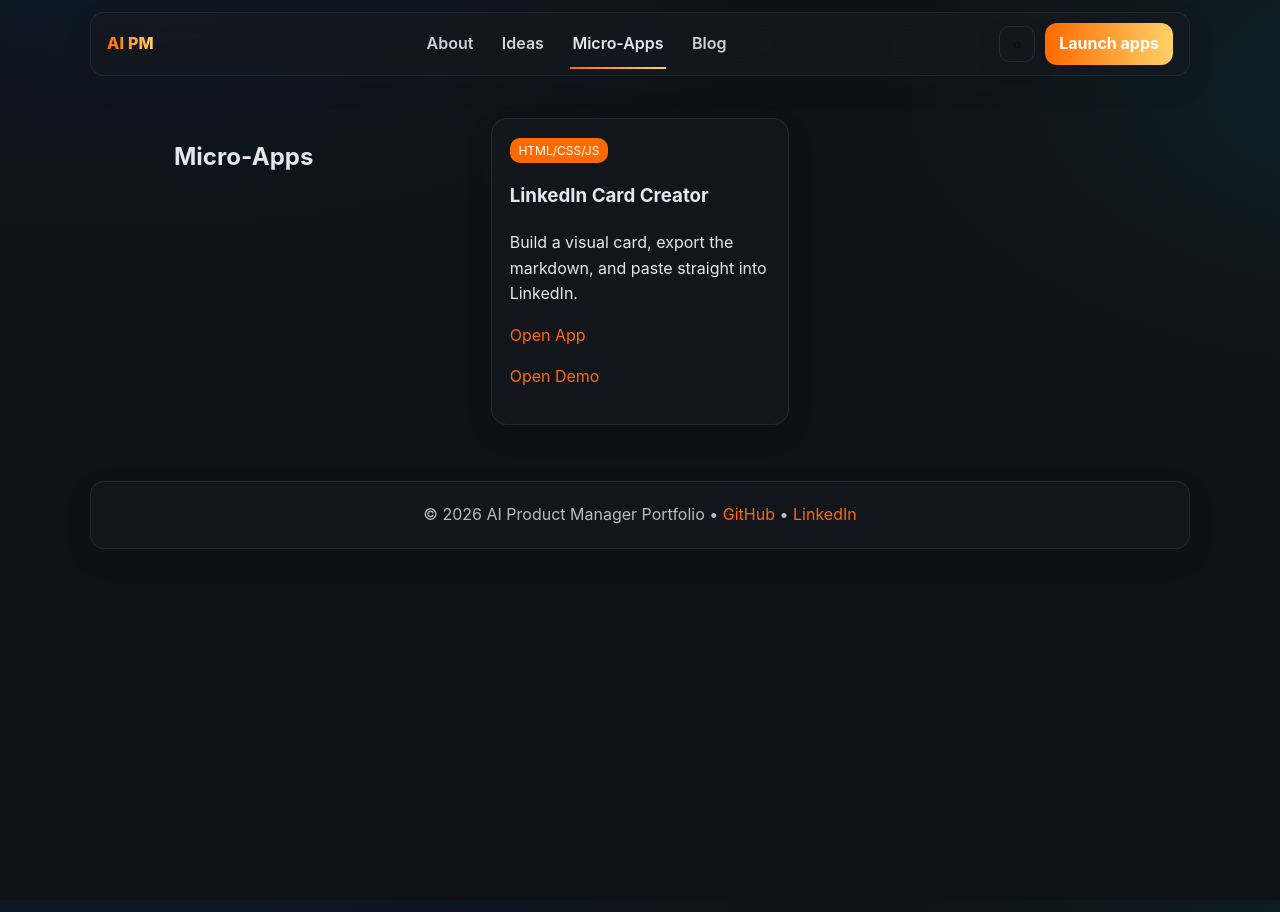
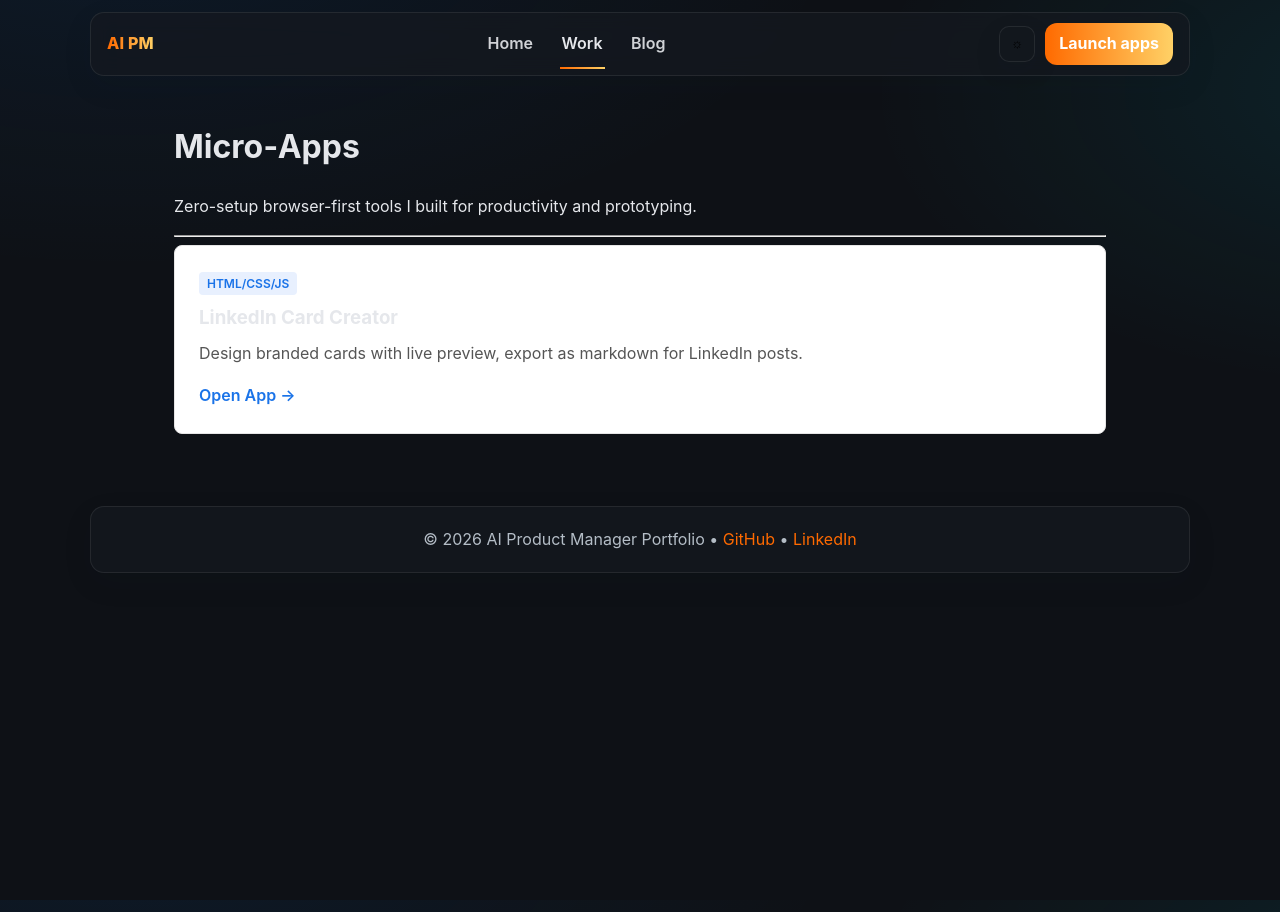
Before and after one commit to SatyaDileep/SatyaDileep.github.io, a Jekyll site: the page built from micro-apps.md, in a window 1280 px wide. Built offline with Jekyll 4.4.1, drawn with Linux system fonts in a browser that asks for light colours.

Commit message:
Consolidate portfolio: clean up index, create blog posts from ideas, streamline nav

```diff
--- a/_layouts/default.html
+++ b/_layouts/default.html
@@ -11,9 +11,8 @@
 <header class="site-header glass">
   <a class="brand" href="{{ '/' | relative_url }}">AI PM</a>
   <nav class="site-nav" aria-label="Primary">
-    <a href="{{ '/' | relative_url }}" class="{% if page.url == '/' %}active{% endif %}">About</a>
-    <a href="{{ '/ideas' | relative_url }}" class="{% if page.url contains '/ideas' %}active{% endif %}">Ideas</a>
-    <a href="{{ '/micro-apps' | relative_url }}" class="{% if page.url contains '/micro-apps' %}active{% endif %}">Micro‑Apps</a>
+    <a href="{{ '/' | relative_url }}" class="{% if page.url == '/' %}active{% endif %}">Home</a>
+    <a href="{{ '/micro-apps' | relative_url }}" class="{% if page.url contains '/micro-apps' %}active{% endif %}">Work</a>
     <a href="{{ '/blog' | relative_url }}" class="{% if page.url contains '/blog' %}active{% endif %}">Blog</a>
   </nav>
   <div class="actions">
--- a/micro-apps.md
+++ b/micro-apps.md
@@ -4,14 +4,39 @@ title: Micro‑Apps
 permalink: /micro-apps/
 ---
 
-<section id="micro-apps" class="grid">
-  <h2 class="section-title">Micro‑Apps</h2>
+<style>
+.app-card {
+  background: #fff;
+  border: 1px solid #e5e5e5;
+  border-radius: 8px;
+  padding: 1.5rem;
+  margin-bottom: 1rem;
+}
+.app-card h3 { margin: 0 0 0.5rem 0; }
+.app-card .tag {
+  display: inline-block;
+  background: #e8f0fe;
+  color: #1a73e8;
+  padding: 2px 8px;
+  border-radius: 4px;
+  font-size: 0.75rem;
+  font-weight: 600;
+  margin-bottom: 0.5rem;
+}
+.app-card p { margin: 0 0 1rem 0; color: #555; }
+.app-card a { color: #1a73e8; text-decoration: none; font-weight: 600; }
+.app-card a:hover { text-decoration: underline; }
+</style>
 
-  <div class="card">
-    <span class="badge">HTML/CSS/JS</span>
-    <h3>LinkedIn Card Creator</h3>
-    <p>Build a visual card, export the markdown, and paste straight into LinkedIn.</p>
-    <p><a href="{{ '/apps/linkedin-card.html' | relative_url }}" target="_blank">Open App</a></p>
-    <p><a href="{{ 'https://gemini.google.com/share/339c156794f9' }}" target="_blank">Open Demo</a></p>
-  </div>
-</section>
+# Micro‑Apps
+
+Zero-setup browser-first tools I built for productivity and prototyping.
+
+---
+
+<div class="app-card">
+  <span class="tag">HTML/CSS/JS</span>
+  <h3>LinkedIn Card Creator</h3>
+  <p>Design branded cards with live preview, export as markdown for LinkedIn posts.</p>
+  <a href="{{ '/apps/linkedin-card.html' | relative_url }}" target="_blank">Open App →</a>
+</div>
```
Also changed, not shown: _posts/2025-07-10-pega-innovate.md (added, +12 -0 lines), _posts/2025-08-20-pega-agents-guardrails.md (added, +12 -0 lines), _posts/2025-09-15-agentic-ai-hackathon.md (added, +12 -0 lines), blog.md (+24 -10 lines), ideas.md (+1 -31 lines), index.md (+38 -42 lines).
